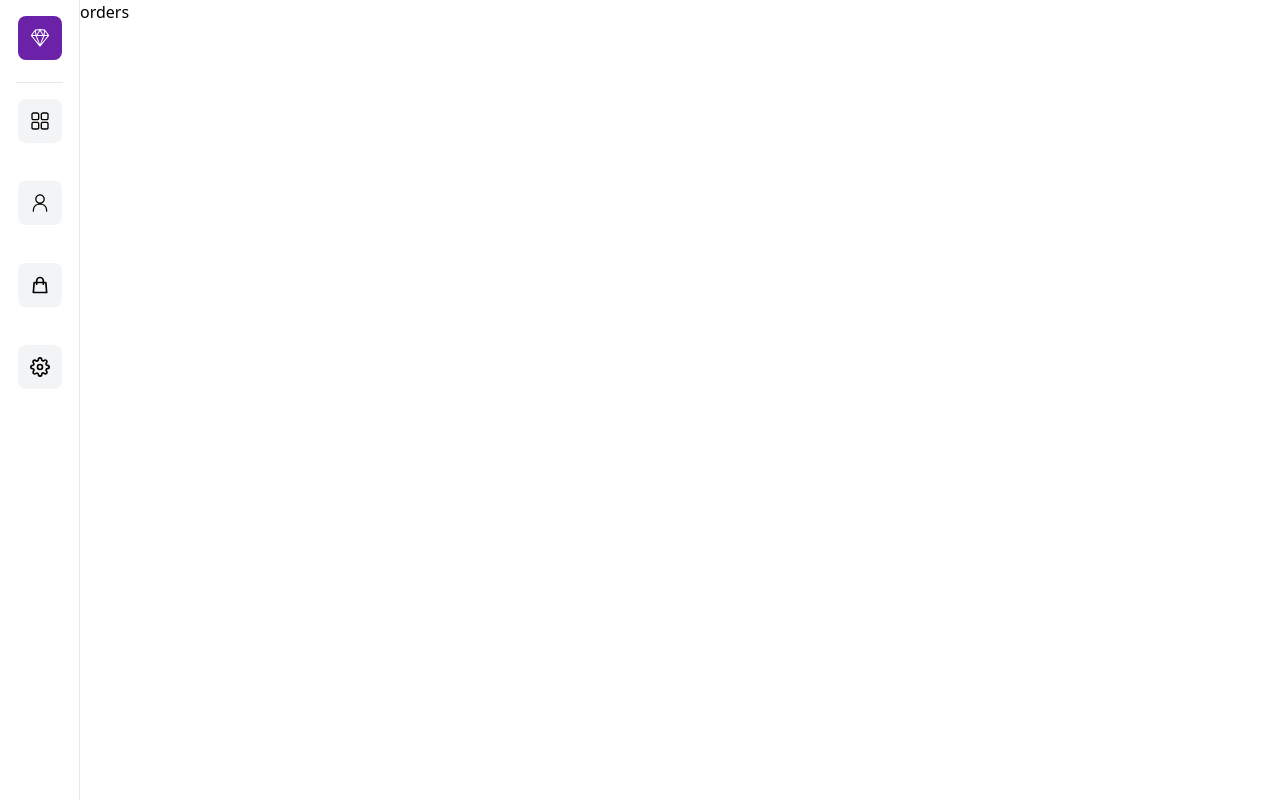
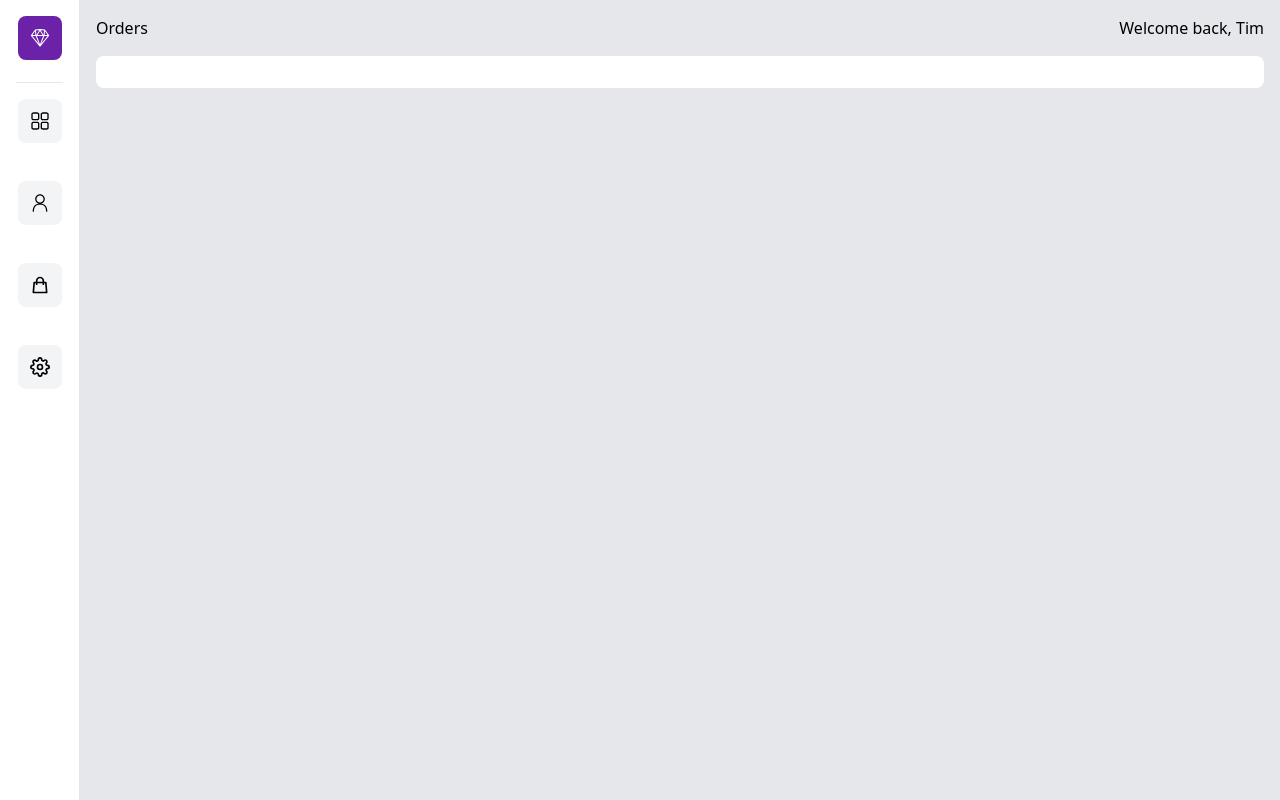
Before and after one commit to Aivazov/next-js-dashboard, a Next.js app: page /orders in a window 1280 px wide. Built offline with nearby package versions, Linux system fonts and the light colour scheme.

Commit message:
working on orders page

```diff
--- a/pages/orders.tsx
+++ b/pages/orders.tsx
@@ -1,5 +1,17 @@
 import React from 'react';
+import Header from '../components/Header';
+import { persons } from '../api/fakeAPI';
 
 export default function orders() {
-  return <div>orders</div>;
+  const headerTitle = 'Orders';
+  return (
+    <div className="bg-gray-200 min-h-screen">
+      <div>
+        <Header title={headerTitle} />
+      </div>
+      <div className="p-4">
+        <div className="flex justify-between p-4 bg-white rounded-lg"></div>
+      </div>
+    </div>
+  );
 }
```
